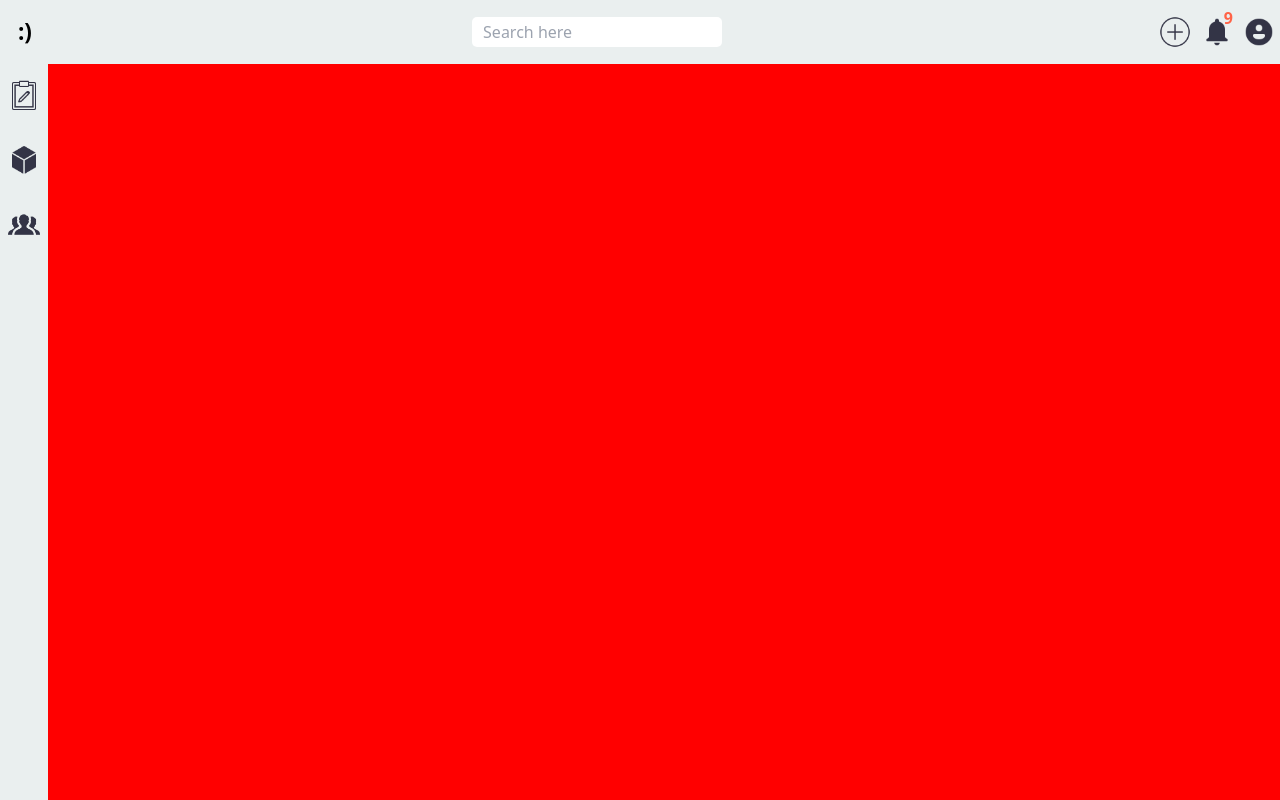
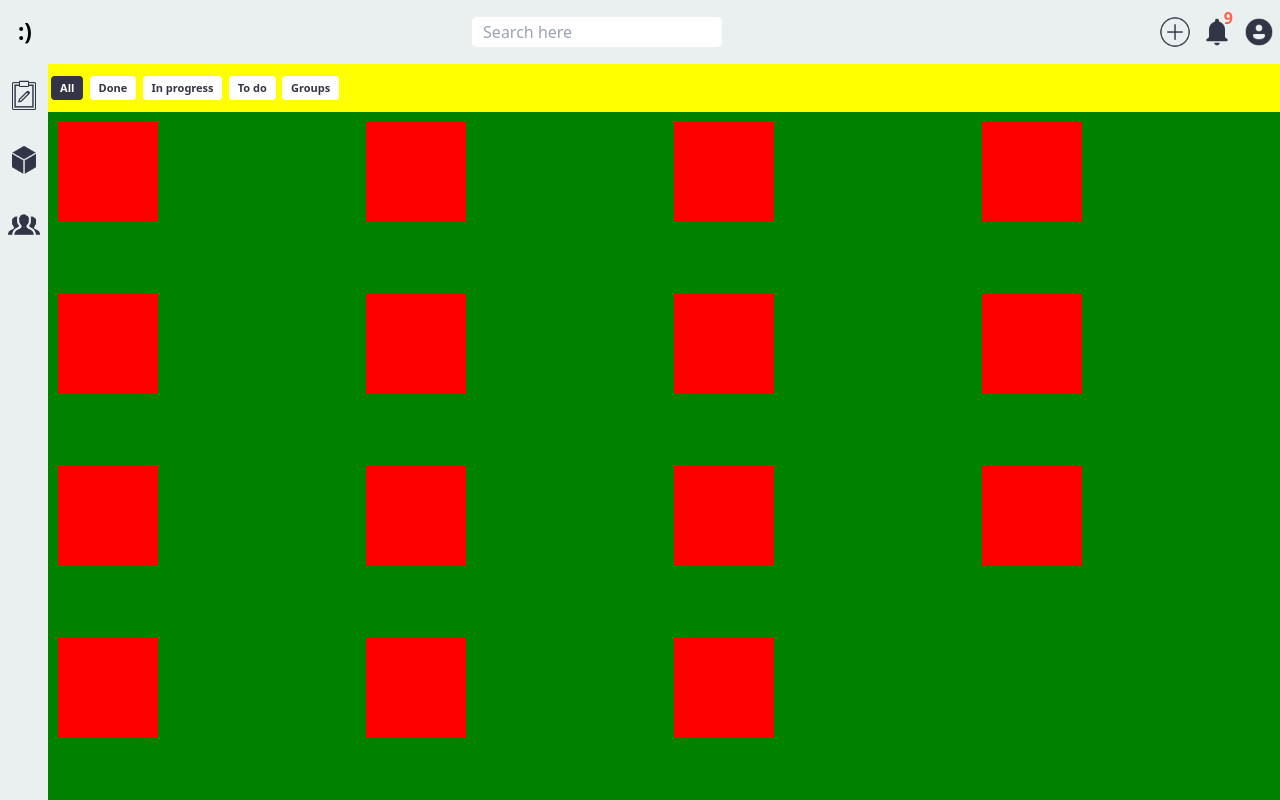
Before and after one commit to it-is-Anas/basma-front, a React (Vite) app: page /user in a window 1280 px wide. Built offline with nearby package versions, Linux system fonts and the light colour scheme.

Commit message:
finished half of task page

```diff
--- /dev/null
+++ b/src/components/Buttons/filterBtn.tsx
@@ -0,0 +1,12 @@
+
+import type { filterButton } from '../../types';
+
+export default function FilterBtn({label= 'button' ,active= false,}: filterButton){
+    if(active)
+        return (
+            <p className="text-[11px] px-[.8em] py-[.3em] mx-[.3em] rounded-[4px] text-[.8em] font-[700] bg-[var(--dark-blue)] text-[var(--white)]">{ label }</p>
+        );
+    return (
+        <p className="text-[11px] px-[.8em] py-[.3em] mx-[.3em] rounded-[4px] text-[.8em] font-[700] bg-[var(--white)] text-[var(--dark-blue)]">{ label }</p>
+    );
+}
--- /dev/null
+++ b/src/features/user/compoenents/taskCard.tsx
@@ -0,0 +1,7 @@
+export default function TaskCard(){
+    return (
+        <div className="w-[100px] h-[100px] m-[10px] bg-[red]">
+
+        </div>
+    );
+}
--- /dev/null
+++ b/src/features/user/pages/task.tsx
@@ -0,0 +1,22 @@
+import FilterBtn from "../../../components/Buttons/filterBtn";
+import TaskCard from "../compoenents/taskCard";
+
+
+export default function Task(){
+    return (
+        <div className="grid grid-rows-[3em_1fr] bg-[green] overflow-y-scroll">
+            <div className="bg-[yellow] flex justify-start items-center overflow-x-scroll" >
+                <FilterBtn label='All' active={true} />
+                <FilterBtn label='Done' active={false} />
+                <FilterBtn label='In progress' active={false} />
+                <FilterBtn label='To do' active={false} />
+                <FilterBtn label='Groups' active={false} />
+            </div>
+            <div className="grid grid-cols-[repeat(auto-fill,minmax(300px,1fr))]">
+                {
+                    [1,2,3,4,5,5,4,3,2,221,1,1,11,1,9].map(ele => <TaskCard /> )
+                }
+            </div>
+        </div>
+    );
+}
--- a/src/layouts/userLayouts/userLayout.tsx
+++ b/src/layouts/userLayouts/userLayout.tsx
@@ -8,7 +8,7 @@ export default function UserLayout(){
     return (
         <div className="w-[100dvw] h-[100dvh] bg-[red] grid grid-rows-[4em_1fr]">
             <Header  />
-            <div className="grid grid-cols-[3em_1fr] ">
+            <div className="grid grid-cols-[3em_1fr] overflow-hidden">
                 <SideBar  />
                 <Outlet />
             </div>
--- a/src/routes/index.tsx
+++ b/src/routes/index.tsx
@@ -7,6 +7,7 @@ import LogIn from "../features/auth/pages/Login";
 
 
 import UserLayout from "../layouts/userLayouts/userLayout";
+import Task from "../features/user/pages/Task";
 
 function Index() {
 
@@ -15,7 +16,7 @@ function Index() {
       <BrowserRouter>
       <Routes>
         <Route path='/user' element={<UserLayout />} >
-          {/* <Route index ></Route> */}
+          <Route index element={<Task/>} ></Route>
 
         </Route>
         <Route path='log' element={<AuthLayout />}  >
--- a/src/style.css
+++ b/src/style.css
@@ -21,3 +21,24 @@
     box-sizing: border-box;
     /* overflow: hidden; */
 }
+
+/* width */
+::-webkit-scrollbar {
+    width: 5px;
+    height: 5px;
+}
+
+/* Track */
+::-webkit-scrollbar-track {
+    background: #f1f1f1;
+}
+
+/* Handle */
+::-webkit-scrollbar-thumb {
+    background: #888;
+}
+
+/* Handle on hover */
+::-webkit-scrollbar-thumb:hover {
+    background: #555;
+}
--- a/src/types.ts
+++ b/src/types.ts
@@ -17,6 +17,12 @@ export interface button {
     label?: string,
     click?: ()=> void,
 };
+export interface filterButton extends button {
+    label?: string,
+    click?: ()=> void,
+    active?: boolean
+};
+
 
 
 export interface link {
```
